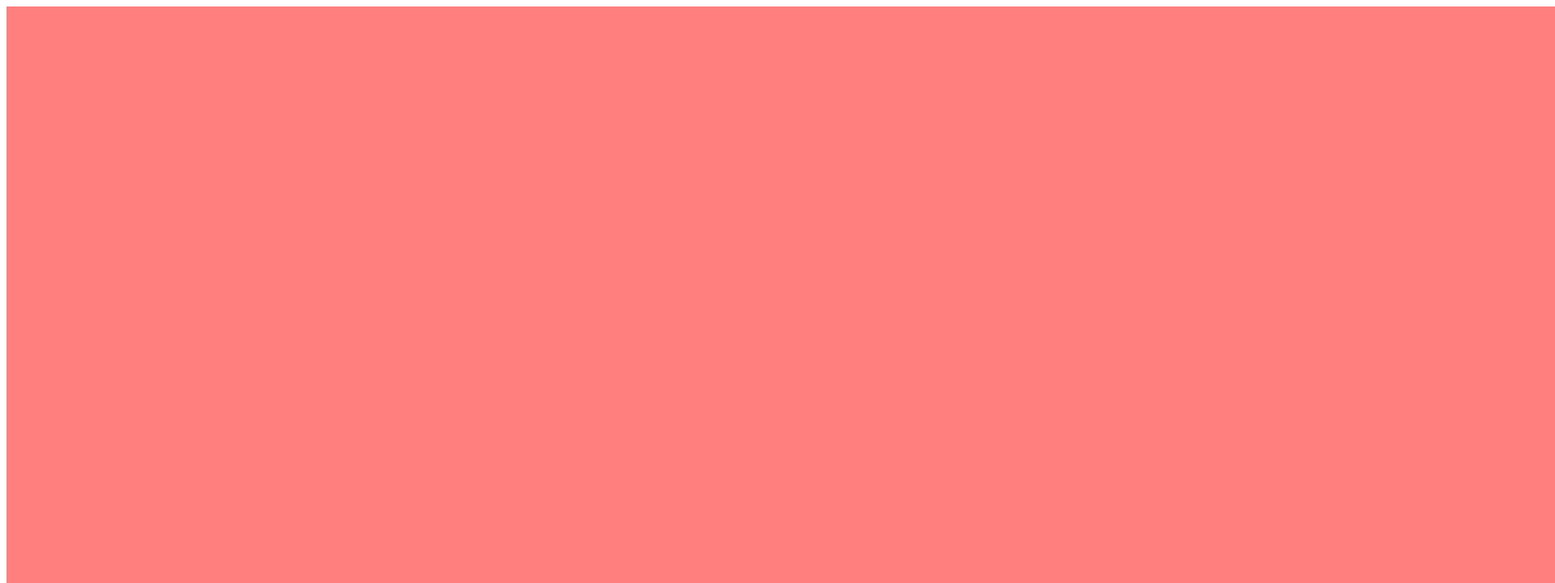
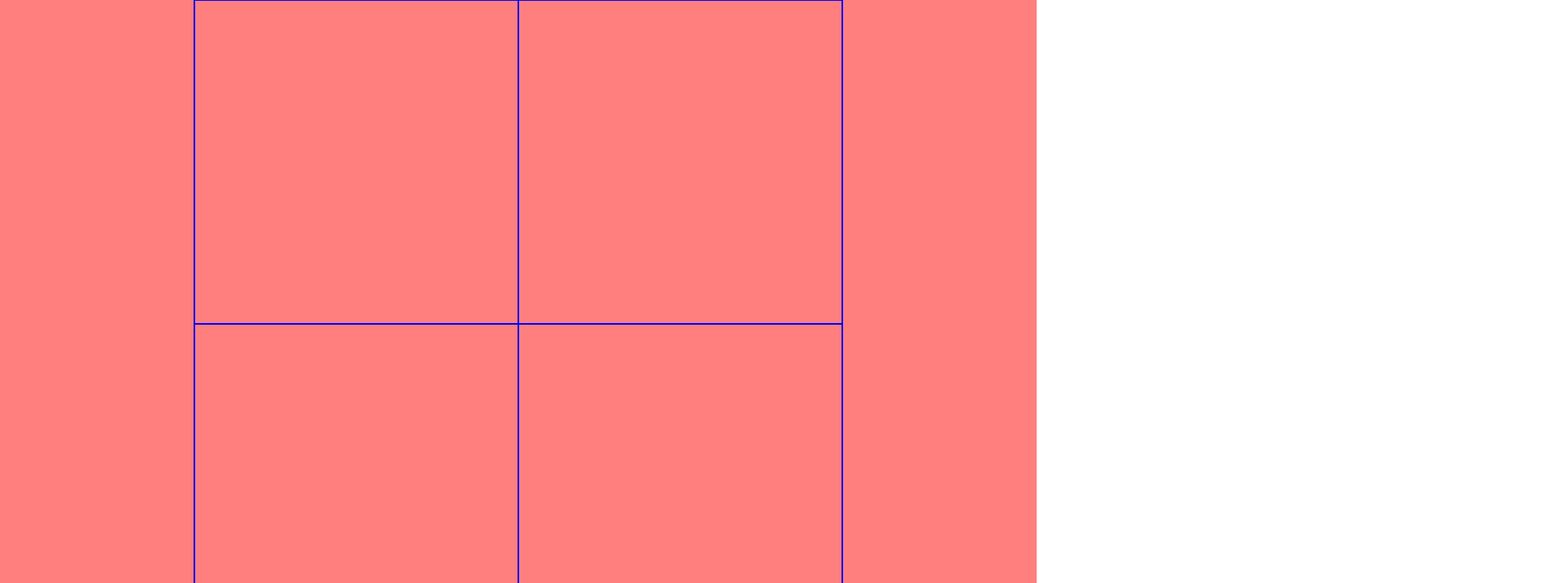
Before and after one commit to Wittedsiren/SparkX, a plain HTML site: page FakeEngine/index.html in a window 1280 px wide. Shown: the top 720 px of the page at 81% size, 1920 px wide, since content can reach past the window. Drawn offline with Linux system fonts and the light colour scheme.

Commit message:
Aspect Ratio is working. Working on allowing rendered objects to scale with the window

```diff
--- a/FakeEngine/index.html
+++ b/FakeEngine/index.html
@@ -10,8 +10,14 @@
     <title>Document</title>
 </head>
 <body>
-    <div style = "text-align:center;">
-        <canvas id = "Screen"></canvas>
-    </div>
+    <style>
+        html, body {
+            margin: 0 !important;
+            padding: 0 !important;
+            overflow: hidden;
+            aspect-ratio: 16 / 9;
+        }
+    </style>
+    <canvas id = "Screen"></canvas>
 </body>
 </html>
--- a/FakeEngine/test.js
+++ b/FakeEngine/test.js
@@ -1,3 +1,19 @@
+import { Vector2 } from "../SparkX/Math/Vector2.js";
+import { Draw } from "../SparkX/Render/Draw.js";
 import { SparkX } from "../SparkX/SparkX.js";
 
 console.log("Hello")
+
+SparkX.RenderLoop(function(){
+
+    Draw.line(Vector2.Zero(), new Vector2(0, 400))
+    Draw.line(Vector2.Zero(), new Vector2(0, -400))
+    Draw.line(Vector2.Zero(), new Vector2(400, 0))
+    Draw.line(Vector2.Zero(), new Vector2(-400, 0))
+
+    Draw.line(new Vector2(-400, -400), new Vector2(-400, 400))
+    Draw.line(new Vector2(-400, -400), new Vector2(400, -400))
+    Draw.line(new Vector2(400, 400), new Vector2(-400, 400))
+    Draw.line(new Vector2(400, 400), new Vector2(400, -400))
+
+})
--- a/SparkX/Math/Vector2.js
+++ b/SparkX/Math/Vector2.js
@@ -1,4 +1,8 @@
 export class Vector2 {
+
+    static x = Number;
+    static y = Number;
+
     constructor(X = Number, Y = Number){
         this.x = X;
         this.y = Y;
--- a/SparkX/Render/Draw.js
+++ b/SparkX/Render/Draw.js
@@ -7,7 +7,6 @@ export let Draw = {
     line : function(a = Vector2, b = Vector2){
         let dx = SparkX.Resolution.x / 2
         let dy = SparkX.Resolution.y / 2
-
         const ctx = canvas.getContext('2d');
 
         // set line stroke and line width
--- a/SparkX/Render/Window/AspectRatio.js
+++ b/SparkX/Render/Window/AspectRatio.js
@@ -1,24 +1,20 @@
 import { Vector2 } from "../../Math/Vector2.js";
 import { SparkX } from "../../SparkX.js";
+
+export let AspectRatios = {
+
+}
 
 export let AspectRatioWindow = {
     Ratio : Number,
 
-    UpdateRatio : function(){
-        console.log("Hello")
-        var w = document.documentElement.clientWidth;
-        var h = document.documentElement.clientHeight;
+    Update : function(){
+        SparkX.Resolution = new Vector2(SparkX.Canvas.clientWidth, SparkX.Canvas.clientHeight)
+    },
 
-        let newRes = new Vector2(innerWidth, innerHeight)
-        newRes = Vector2.Divide(newRes, Vector2.Fill(AspectRatioWindow.Ratio / 2))
-        console.log(AspectRatioWindow.Ratio)
-
-        SparkX.Resolution = newRes;
-        console.log(w)
-        console.log(h)
-    },
     DetermineAspectRatio : function(){
-        AspectRatioWindow.Ratio = ( SparkX.Settings.DefualtRes.x / SparkX.Settings.DefualtRes.y )
-        window.addEventListener("resize", AspectRatioWindow.UpdateRatio);
+        AspectRatioWindow.Ratio = SparkX.ClientScreenRes.x / SparkX.ClientScreenRes.y;
+        SparkX.ConstSettings.AspectRatio = AspectRatioWindow.Ratio
+        window.addEventListener("resize", AspectRatioWindow.Update);
     }
 }
--- a/SparkX/Render/Window/RenderLoop.js
+++ b/SparkX/Render/Window/RenderLoop.js
@@ -1,3 +1,4 @@
+import { Vector2 } from "../../Math/Vector2.js";
 import { SparkX } from "../../SparkX.js";
 import { AspectRatioWindow } from "./AspectRatio.js";
 
@@ -15,15 +16,14 @@ setInterval(() => {
     if (StartRan == false){
         StartRan = true;
 
+        SparkX.ClientScreenRes = new Vector2(screen.width, screen.height)
         AspectRatioWindow.DetermineAspectRatio();
 
-        SparkX.RenderStart.forEach(element => {
+        SparkX.RenderStarts.forEach(element => {
 
         });
+
     }
-
-    canvas.width = SparkX.Resolution.x;
-    canvas.height = SparkX.Resolution.y;
 
     SparkX.ClearCanvas()
     // Objects style
@@ -32,7 +32,13 @@ setInterval(() => {
     ctx.fillStyle = 'rgba(255, 0, 0, 0.5)';
     ctx.fillRect(0, 0, canvas.width, canvas.height)
 
+    SparkX.RenderLoops.forEach(element => {
+        element();
+    })
+
+    console.log(AspectRatioWindow.Ratio)
+
     var currentUpdate = Date.now();
-    SparkX.Settings.DeltaTime = currentUpdate - lastUpdate;
+    SparkX.ConstSettings.DeltaTime = currentUpdate - lastUpdate;
     lastUpdate = currentUpdate;
  }, 1000 / SparkX.FramesPerSecond );
--- a/SparkX/SparkX.js
+++ b/SparkX/SparkX.js
@@ -2,19 +2,29 @@ import { Vector2 } from "./Math/Vector2.js"
 import { AspectRatioWindow } from "./Render/Window/AspectRatio.js";
 
 export let SparkX = {
+    ConstSettings : {
+        DeltaTime : Number,
+        AspectRatio : Number,
+    },
     Settings : {
-        DeltaTime : Number,
         Rendering : true,
-        DefualtRes : new Vector2(1920, 1080),
     },
 
     FramesPerSecond : 60,
-    Resolution : new Vector2(1920, 1080),
+    Resolution : new Vector2(innerWidth, innerHeight),
+    ClientScreenRes : Vector2,
     Canvas : document.getElementById("Screen"),
 
     ClearCanvas : async function(){
         SparkX.Canvas.getContext('2d').clearRect(0, 0, SparkX.Resolution.x, SparkX.Resolution.y)
     },
-    RenderStart : [],
-    RenderLoop : [],
+    RenderStarts : [],
+    RenderLoops : [],
+    RenderStart : function(RenderFunction = Function){
+        SparkX.RenderStarts.push(RenderFunction);
+    },
+    RenderLoop : function(RenderFunction = Function){
+        SparkX.RenderLoops.push(RenderFunction);
+    },
+
 }
```
